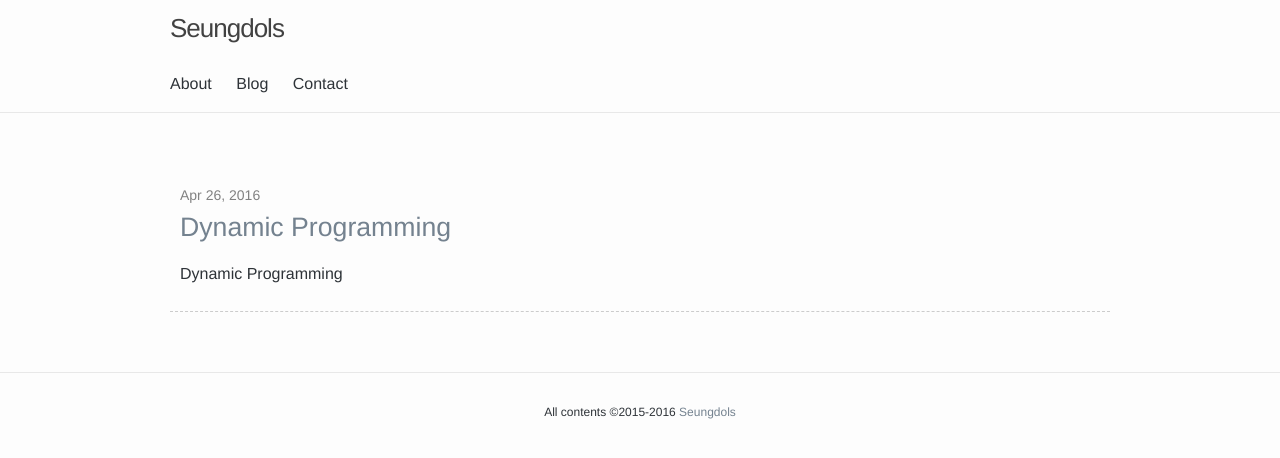
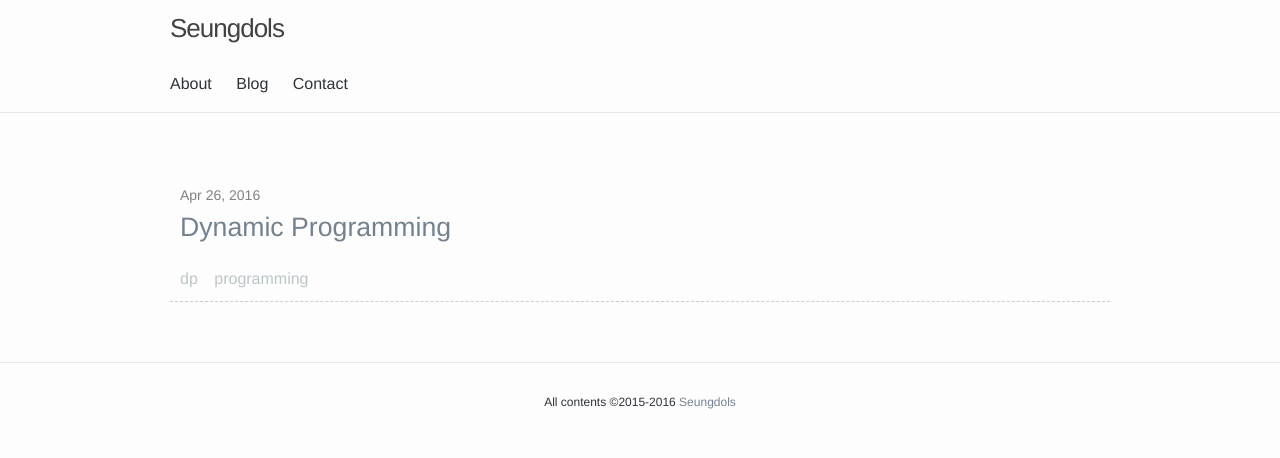
Before and after one commit to seungdols/seungdols.github.io, a Jekyll site: the page built from blog.html, in a window 1280 px wide. Shown: the top 458 px of the page. Built offline with Jekyll 4.4.1, drawn with Linux system fonts in a browser that asks for light colours.

Commit message:
add tags

```diff
--- a/_posts/2016-04-26-Dynamic-Programming.md
+++ b/_posts/2016-04-26-Dynamic-Programming.md
@@ -1,8 +1,7 @@
 ---
 layout: post
 title:  "Dynamic Programming"
-categories: dp dynamic-programming
-tags: dp programming
+tags: [dp, programming]
 ---
 
 Dynamic Programming
--- a/blog.html
+++ b/blog.html
@@ -14,8 +14,18 @@ permalink: /blog/
         <h2>
           <a class="post-link" href="{{ post.url | prepend: site.baseurl }}">{{ post.title }}</a>
         </h2>
-        {{ post.excerpt| split:"<!-- more -->" | first }}
+        <!-- {{ post.excerpt| split:"<!-- more -->" | first }} -->
+        <ul class="tags post-tags tags-ul">
+            {% for tag in post.tags %}
+                <li>
+                    <a href="/search/?tags={{ tag }}">{{ tag | downcase }}</a>
+                </li>
+            {% endfor %}
+        </ul>
       </li>
+
+
+
     </div>
     {% endfor %}
   </ul>
--- a/index.html
+++ b/index.html
@@ -16,6 +16,11 @@ layout: default
       <li>I enjoy often watching movie, drama Sometimes make used to program for me.</li>
       <li>Now, I interested in opensource-project, linux, dev-oops, cloud-infrastructure.</li>
     </ul>
+    <ul class="tags cf">
+         {% for tag in post.tags %}
+        <li><a href="/search/?tags={{ tag }}">{{ tag | downcase }}</a></li>
+       {% endfor %}
+    </ul>
   </div>
 
 </div>
```
